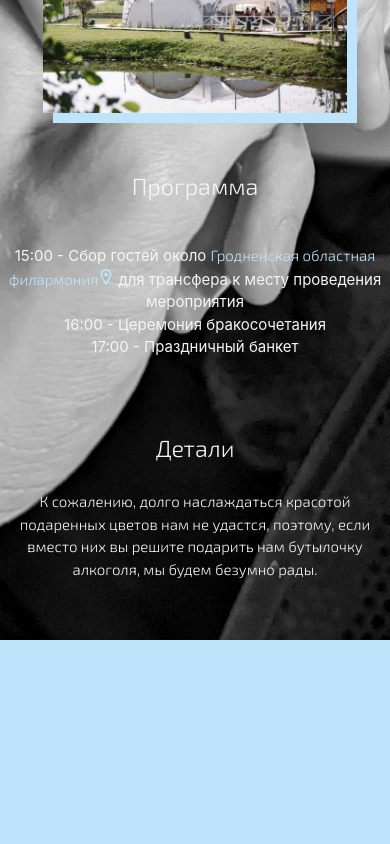
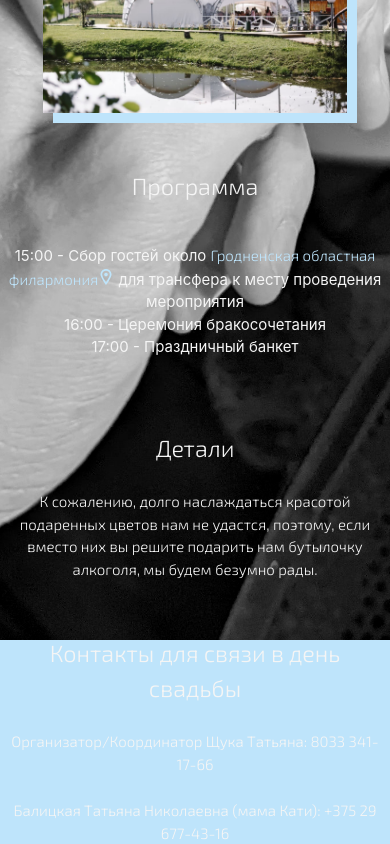
Before and after one commit to Ulquiorrabl/wedding-invite, a React (Vite) app: page / in a window 390 px wide. Shown: the part 1171-2015 px from the top of the page. Before the commit the page ends 1811 px from the top, so only its background shows below. Built offline with nearby package versions, Linux system fonts and the light colour scheme.

Commit message:
phone info

```diff
--- a/src/App.jsx
+++ b/src/App.jsx
@@ -44,9 +44,9 @@ function App() {
           </ul>
           <span className='exo-text header'>Детали</span>
           <span className='exo-text b1'>К сожалению, долго наслаждаться красотой подаренных цветов нам не удастся, поэтому, если вместо них вы решите подарить нам бутылочку алкоголя, мы будем безумно рады.  </span>
-          {/* <span className='exo-text header'>Контакты для связи в день свадьбы</span>
-          <span className='exo-text b1'>Организатор/Координатор Татьяна: 8033 341-17-66</span>  */}
-          {/* <span className='exo-text b1'>Татьяна Николаевна: +37529*******</span>              */}
+          <span className='exo-text header'>Контакты для связи в день свадьбы</span>
+          <span className='exo-text b1'>Организатор/Координатор Щука Татьяна: 8033 341-17-66</span>
+          <span className='exo-text b1'>{'Балицкая Татьяна Николаевна (мама Кати)'}: +375 29 677-43-16</span>
         </div>
       </div>
     </div>
```
